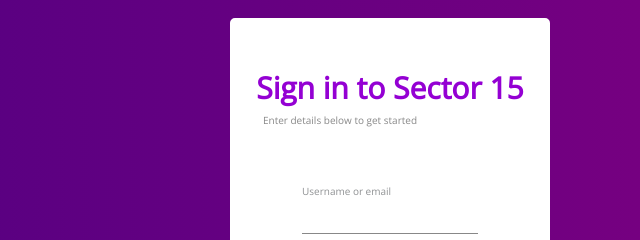
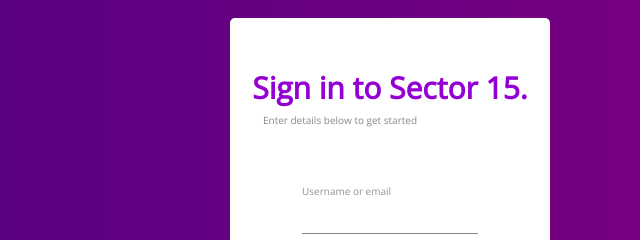
Before and after one commit to mannie411/HNG-OJET-TEAM15, a website: page login.html in a window 1280 px wide. Shown: the part 543-783 px from the top of the page, 380-1020 px from the left. Drawn offline with nearby package versions, Linux system fonts and the light colour scheme.

```diff
--- a/login.html
+++ b/login.html
@@ -19,7 +19,7 @@
 
         <div class="form-details">
         <div class="form-header">
-            <h2>Sign in to Sector 15</h2>
+            <h2>Sign in to Sector 15.</h2>
             <h4>Enter details below to get started</h4>
         </div>
 
```
